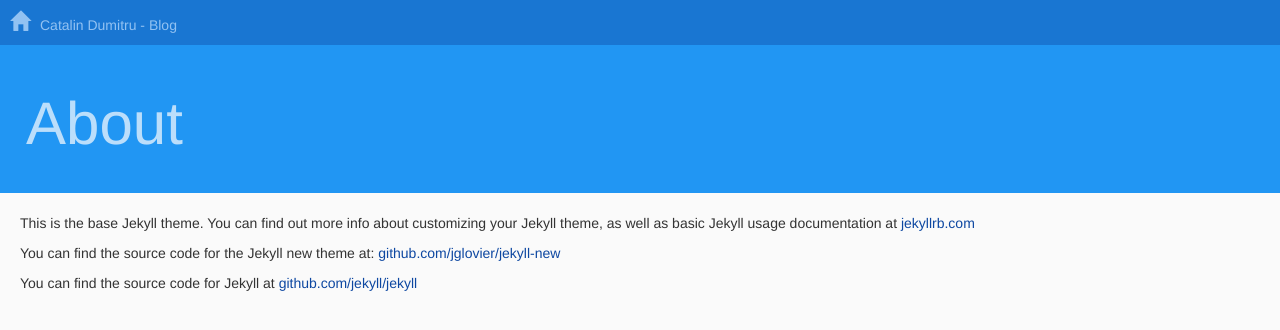
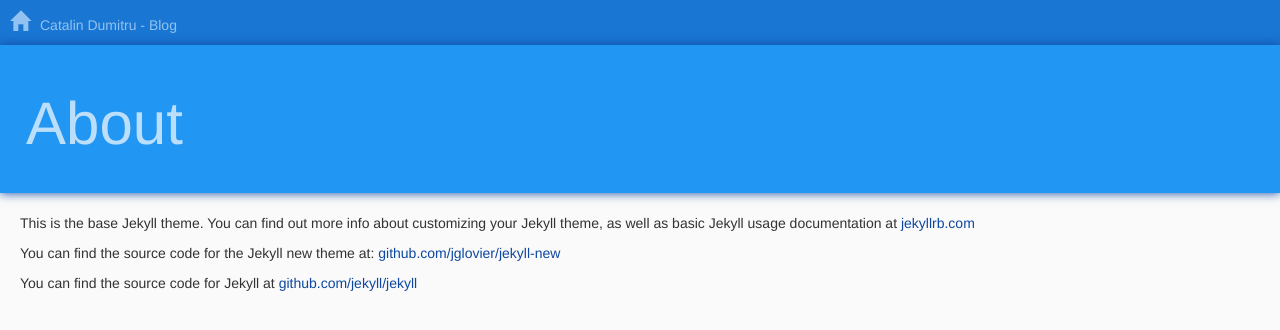
Before and after one commit to colin-dumitru/colin-dumitru.github.io, a Jekyll site: the page built from about.md, in a window 1280 px wide. Shown: the top 330 px of the page. Built offline with Jekyll 4.4.1, drawn with Linux system fonts in a browser that asks for light colours.

Commit message:
Added shadowing to the header page.

```diff
--- a/_sass/_layout.scss
+++ b/_sass/_layout.scss
@@ -12,6 +12,7 @@
 .post-header {
     background-color: $primary-500;
     padding: 26px;
+    box-shadow: 0 0 10px $primary-900;
 }
 .post-header a {
     color: lighten($primary-500, 30%);
```
